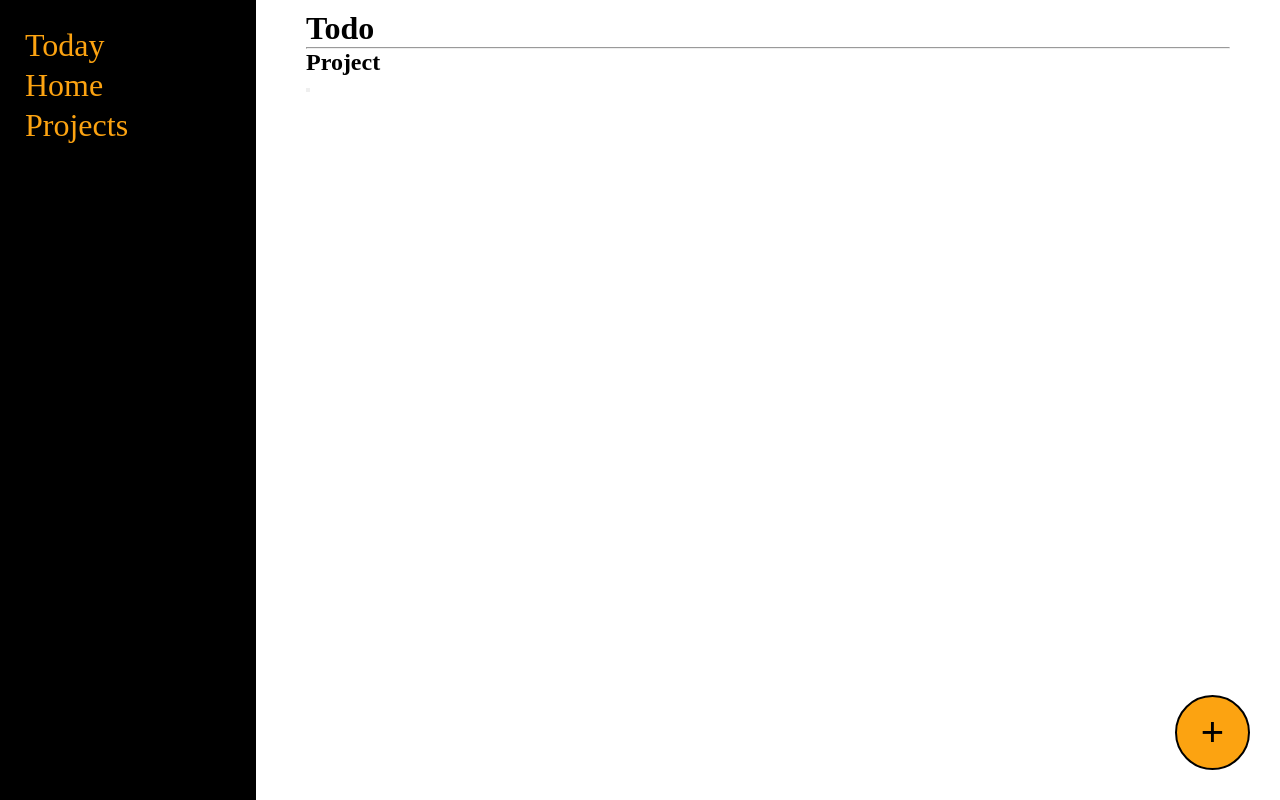
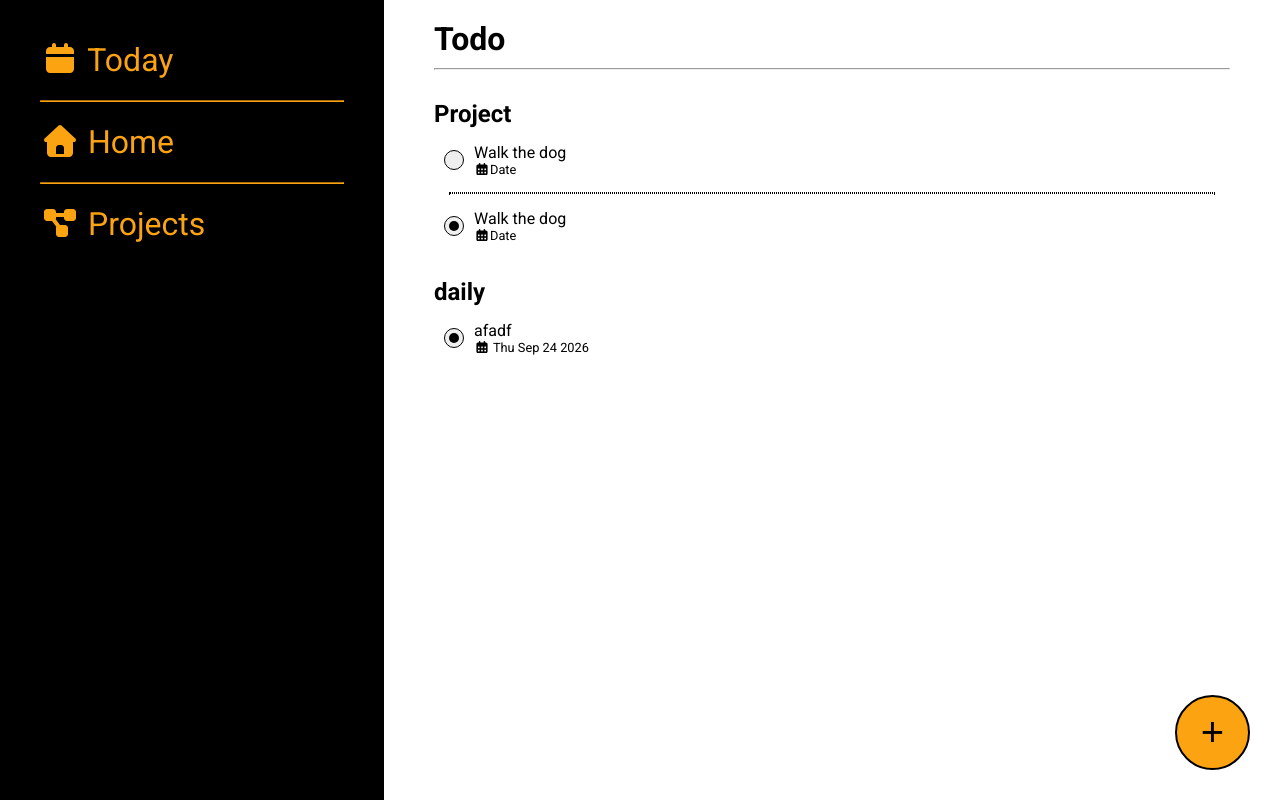
Before and after one commit to RyanG-O/Todo-List, a website built with webpack: page src/template.html in a window 1280 px wide. Built offline with nearby package versions, Linux system fonts and the light colour scheme.

Commit message:
separated logic from display - completed logic/data part of program

```diff
--- a/package.json
+++ b/package.json
@@ -28,6 +28,8 @@
     "webpack-dev-server": "^6.0.0"
   },
   "dependencies": {
+    "@fortawesome/fontawesome-svg-core": "^7.3.1",
+    "@fortawesome/free-solid-svg-icons": "^7.3.1",
     "date-fns": "^4.4.0"
   }
 }
--- a/src/display.js
+++ b/src/display.js
@@ -0,0 +1,70 @@
+import todoController from './todo.js'
+import { library, dom } from '@fortawesome/fontawesome-svg-core';
+import { faHouse, faCalendar, faCalendarDays, faDiagramProject } from '@fortawesome/free-solid-svg-icons';
+
+export default (function(){
+
+    library.add(faHouse, faCalendar, faCalendarDays, faDiagramProject);
+    dom.watch();
+
+    const addButton = document.getElementById('add-button');
+
+    const content = document.getElementById('content');
+
+    function createTodo(description, date){
+        const todo = document.createElement('div');
+        todo.classList.add('todo');
+
+        const todoButton = document.createElement('button');
+        todoButton.classList.add('todo-button');
+        todoButton.appendChild(document.createElement('div'));
+        todo.appendChild(todoButton);
+
+        const div = document.createElement('div');
+
+        const descriptionText = document.createElement('p');
+        descriptionText.classList.add('description');
+        descriptionText.textContent = description;
+        div.appendChild(descriptionText);
+
+        const dateText = document.createElement('p');
+        dateText.classList.add('date');
+        const icon = document.createElement('i');
+        icon.classList.add('fa-solid', 'fa-calendar-days');
+        dateText.appendChild(icon);
+        dateText.append(' ', date.toDateString());
+        div.appendChild(dateText);
+
+        todo.appendChild(div);
+
+        return todo;
+    }
+
+    function createProject(projectName){
+        const project = document.createElement('div');
+        project.classList.add('project');
+        const projectTitle = document.createElement('h2');
+        projectTitle.textContent = projectName;
+        projectTitle.classList.add('project-title');
+        project.appendChild(projectTitle);
+
+        return project;
+    }
+
+    function renderTodos(){
+        const projects = todoController.projects;
+        for (let i = 0; i < projects.length; ++i){
+            if (projects[i].list.length === 0) continue;
+            const project = createProject(projects[i].name);
+            for (let j = 0; j < projects[i].list.length; ++j){
+                const todo = createTodo(projects[i].list[j].description, projects[i].list[j].dueDate);
+                project.appendChild(todo);
+                if (j != projects[i].list.length - 1) project.appendChild(document.createElement('hr'));
+            }
+            content.appendChild(project);
+        }
+    }
+
+    return {createTodo, createProject, renderTodos};
+
+})();
--- a/src/index.js
+++ b/src/index.js
@@ -1 +1,14 @@
-import "./styles.css"
+import "./styles.css";
+import todoController from "./todo.js";
+import displayController from "./display.js";
+
+todoController.createProject('daily');
+todoController.createTodo('yo', 'afadf', new Date(), 4, 'daily');
+
+console.log(todoController.storageAvailable('localStorage'));
+
+todoController.storeLocal();
+
+todoController.retrieveLocal();
+
+displayController.renderTodos();
--- a/src/styles.css
+++ b/src/styles.css
@@ -1,9 +1,12 @@
+@import url('https://fonts.googleapis.com/css2?family=Roboto:ital,wght@0,100..900;1,100..900&display=swap');
+
 :root {
     --sidebar-color: #000000;
     --text-color: #E5E5E5;
     --bg-color: #FFFFFF;
     --border-color: #14213D;
     --highlight-color: #FCA311;
+    font-family: 'Roboto', system-ui;
 }
 
 * {
@@ -22,8 +25,11 @@ body {
     height: 100%;
     background-color: var(--sidebar-color);
     position: fixed;
-    width: 20%;
-    padding: 25px;
+    width: 30%;
+    padding: 40px;
+    display: flex;
+    flex-direction: column;
+    gap: 20px;
 }
 
 #sidebar a {
@@ -38,13 +44,66 @@ body {
     color: var(--text-color);
 }
 
+#sidebar hr {
+    border-color: var(--highlight-color);
+}
+
 /* -------- main content -------- */
 
 #content {
-    margin-left: 20%;
+    margin-left: 30%;
     padding: 10px 50px;
     background-color: var(--bg-color);
     width: 100%;
+}
+
+.title {
+    padding: 10px 0px;
+}
+
+.project-title {
+    padding: 30px 0px 10px 0px;
+}
+
+.project hr {
+    margin: 10px 15px;
+    border-style: dotted;
+}
+
+.todo {
+    padding: 5px 10px;
+    display: flex;
+    align-items: center;
+    gap: 10px;
+}
+
+.todo:hover {
+    background-color: var(--text-color);
+}
+
+.todo > div > p:last-child {
+    font-size: 0.8rem;
+}
+
+.todo-button {
+    height: 20px;
+    width: 20px;
+    border-radius: 50%;
+    border: var(--sidebar-color) solid 1px;
+    display: flex;
+    justify-content: center;
+    align-items: center;
+}
+
+.todo-button:hover {
+    cursor: pointer;
+}
+
+.todo-button div {
+    width: 60%;
+    height: 60%;
+    background-color: var(--sidebar-color);
+    border-radius: 50%;
 }
 
 #add-button {
--- a/src/template.html
+++ b/src/template.html
@@ -7,9 +7,11 @@
 </head>
 <body>
     <div id="sidebar">
-        <a href="#">Today</a>
-        <a href="#">Home</a>
-        <a href="#">Projects</a>
+        <a href="#"><i class="fa-solid fa-calendar"></i> Today</a>
+        <hr>
+        <a href="#"><i class="fa-solid fa-house"></i> Home</a>
+        <hr>
+        <a href="#"><i class="fa-solid fa-diagram-project"></i> Projects</a>
     </div>
     <div id="content">
         <h1 class="title">Todo</h1>
@@ -18,7 +20,20 @@
             <h2 class="project-title">Project</h2>
             <div class="todo">
                 <button class="todo-button"></button>
-                <p class="description"></p>
+                <div>
+                    <p class="description">Walk the dog</p>
+                    <p><i class="fa-solid fa-calendar-days"></i>Date</p>
+                </div>
+            </div>
+            <hr>
+            <div class="todo">
+                <button class="todo-button">
+                    <div></div>
+                </button>
+                <div>
+                    <p class="description">Walk the dog</p>
+                    <p class="date"><i class="fa-solid fa-calendar-days"></i>Date</p>
+                </div>
             </div>
         </div>
     </div>
--- a/src/todo.js
+++ b/src/todo.js
@@ -1,17 +1,19 @@
 import {compareAsc, format} from "date-fns";
 
 class Todo {
-    constructor(title, description, dueDate, priority){
+    constructor(title, description, dueDate, priority, projectName){
         this.id = crypto.randomUUID();
         this.title = title;
         this.description = description;
         this.dueDate = dueDate;
         this.priority = priority;
+        this.projectName = projectName;
     }
 }
 
-export default class TodoList {
-    constructor(){
+class TodoList {
+    constructor(name){
+        this.name = name;
         this.list = [];
     }
 
@@ -31,3 +33,74 @@ export default class TodoList {
         this.list.sort(compareAsc);
     }
 }
+
+export default (function(){
+
+    const defaultList = new TodoList('default');
+
+    // holds all projects
+    let projects = [defaultList];
+
+    // creates a project
+    function createProject(name){
+        const project = new TodoList(name);
+        projects.push(project);
+    }
+
+    // creates a todo instance and adds it to the default list and its project if it has one
+    function createTodo(title, description, dueDate, priority, projectName){
+        const todo = new Todo(title, description, dueDate, priority, projectName);
+        projects.filter(project => project.name === todo.projectName).forEach((project) => {
+            project.list.push(todo);
+        });
+    }
+
+    // deletes a todo instance from the default list and its project if it has one based on id
+    function deleteTodo(id){
+        projects.forEach(project => project.deleteTodo(id));
+    }
+
+    // deletes a project and all todo instances associated with it
+    function deleteProject(projectName){
+        projects = projects.filter(project => project.name !== projectName);
+        projects[0].list.filter(todo => todo.projectName !== projectName);
+    }
+
+    // stores all information through local storage
+    function storeLocal(){
+        const jsonStore = JSON.stringify(projects);
+        console.log(jsonStore);
+        localStorage.setItem('projects', jsonStore);
+    }
+
+    // retrieves all information through local storage
+    function retrieveLocal(){
+        const jsonStore = JSON.parse(localStorage.getItem('projects'));
+        console.log(jsonStore);
+        projects = jsonStore;
+        projects.forEach(project => Object.setPrototypeOf(project, TodoList.prototype));
+    }
+
+    function storageAvailable(type) {
+        let storage;
+        try {
+            storage = window[type];
+            const x = "__storage_test__";
+            storage.setItem(x, x);
+            storage.removeItem(x);
+            return true;
+        } catch (e) {
+            console.log(e.name, e.message);
+            return (
+                e instanceof DOMException &&
+                e.name === "QuotaExceededError" &&
+                // acknowledge QuotaExceededError only if there's something already stored
+                storage &&
+                storage.length !== 0
+            );
+        }
+      }
+
+    return {createProject, createTodo, deleteTodo, deleteProject, storeLocal, retrieveLocal, storageAvailable, projects};
+
+})();
```
Also changed, not shown: 1 other file.
